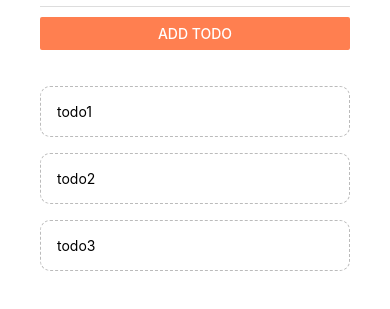
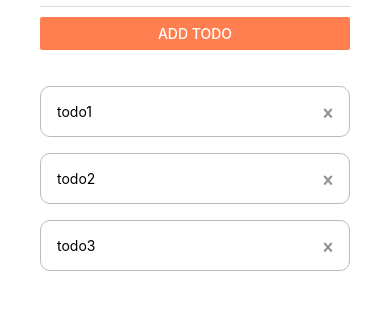
Before and after one commit to tootboi/ReactNative-ToDoApp, a React Native app: screen / in a window 390 px wide. Shown: the part 143-452 px from the top of the page. Built offline with nearby package versions, Linux system fonts and the light colour scheme.

Commit message:
added icon for deleting todos

```diff
--- a/components/todoItem.js
+++ b/components/todoItem.js
@@ -1,21 +1,36 @@
 import React from 'react';
-import { StyleSheet, Text, TouchableOpacity } from 'react-native';
+import { StyleSheet, Text, TouchableOpacity, View } from 'react-native';
+import { Entypo } from '@expo/vector-icons';
 
 export default function TodoItem({ item, deleteTodo }) {
     return (
-        <TouchableOpacity onPress={() => deleteTodo(item.id)}>
-            <Text style={styles.item}>{item.text}</Text>
+        <TouchableOpacity style={styles.container}>
+            <View style={styles.item}>
+                <Text>{item.text}</Text>
+                <Entypo name='cross' size={18} color='#929292' style={styles.itemIcon} onPress={() => deleteTodo(item.id)}/>
+            </View>
         </TouchableOpacity>
     );
 }
 
 const styles = StyleSheet.create({
+    container: {
+        flex: 1,
+    },
     item: {
+        flexDirection: 'row',
         padding: 16,
         marginTop: 16,
         borderColor: '#bbb',
         borderWidth: 1,
-        borderStyle: 'dashed',
+        borderStyle: 'solid',
         borderRadius: 10,
+    },
+    itemIcon: {
+        position: 'absolute',
+        right: 0,
+        top: 16,
+        width: 30,
+        height: 30
     }
 })
```
